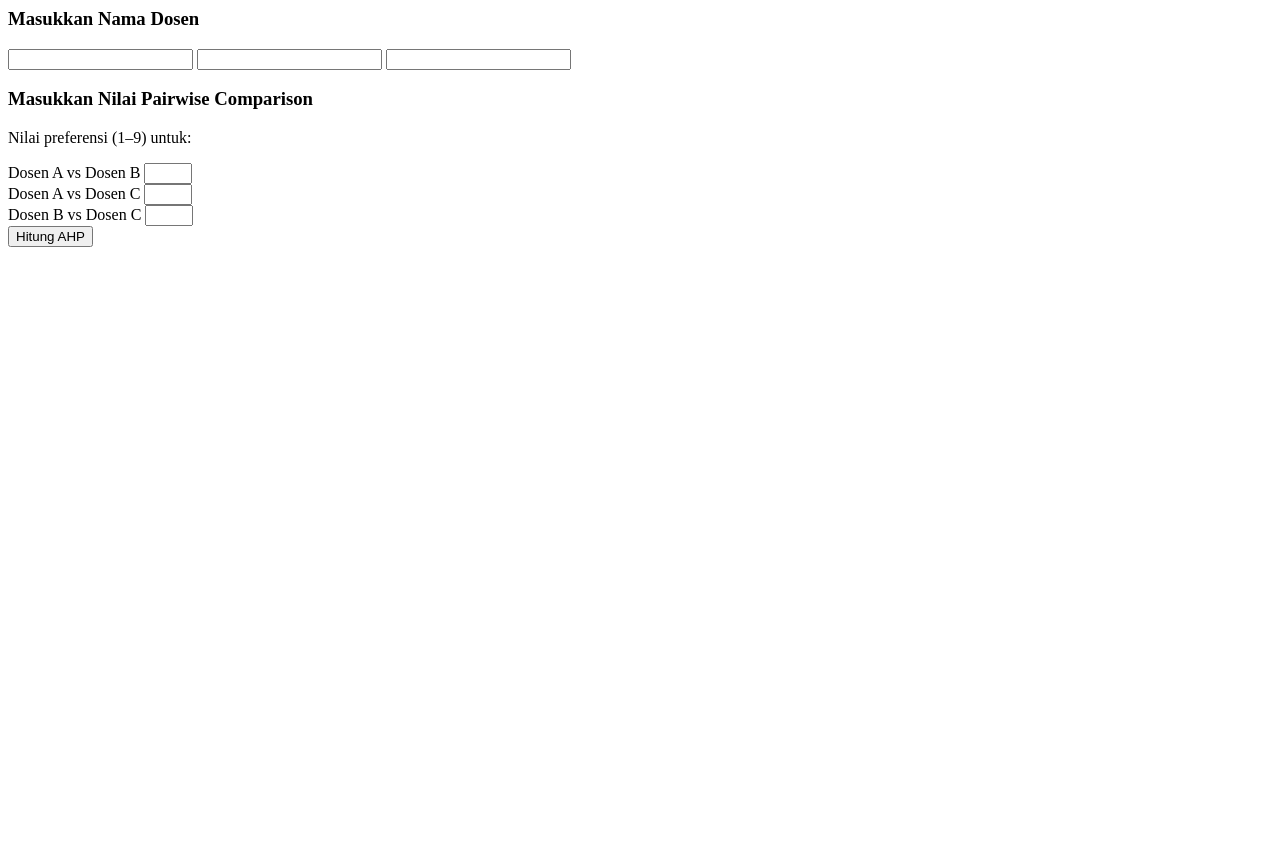
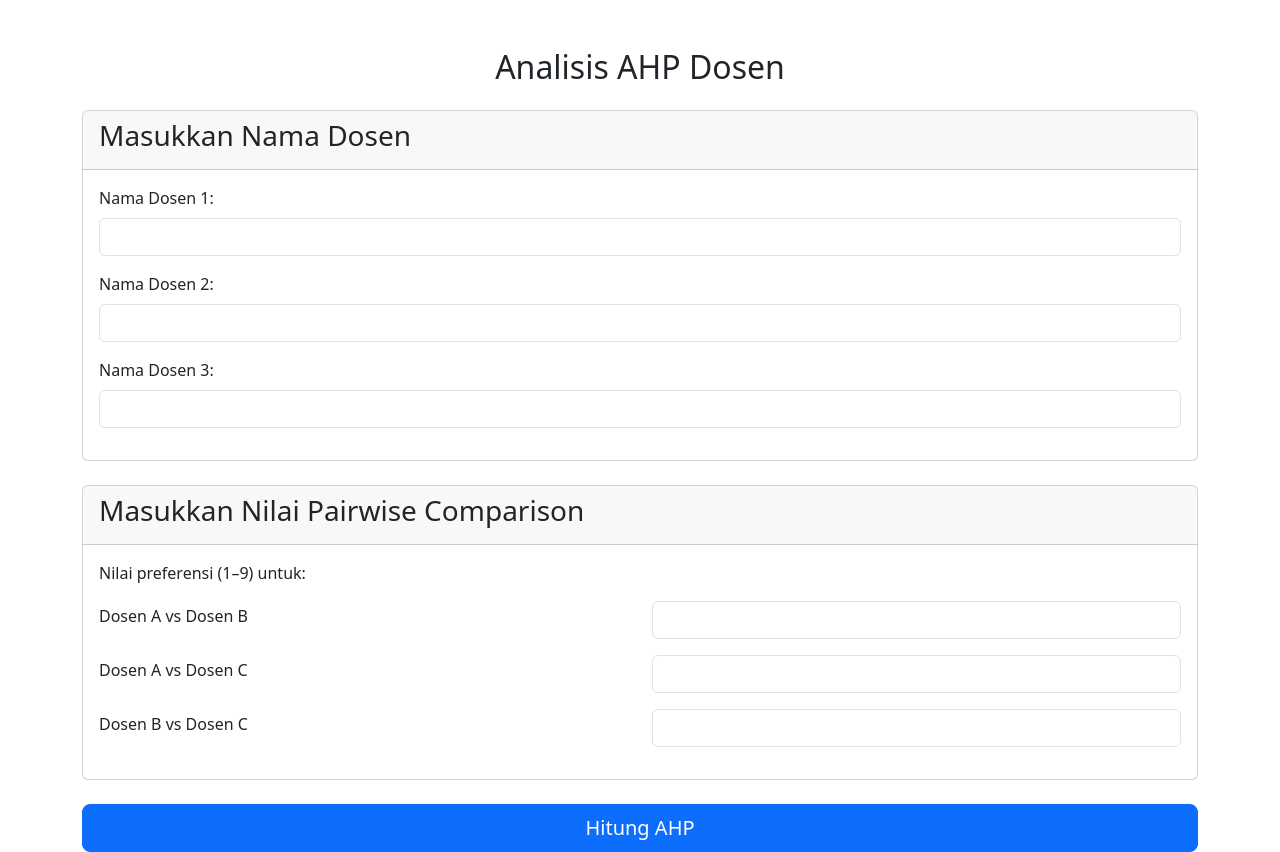
Before and after one commit to rinzler69-wastaken/spk-dosen-ahp2, a Flask app: page / in a window 1280 px wide. Before the commit the page ends 247 px from the top, so only its background shows below. Run offline with Flask 3, Linux system fonts and the light colour scheme.

Commit message:
bootstrapized index.html

```diff
--- a/templates/index.html
+++ b/templates/index.html
@@ -1,19 +1,76 @@
-<form method="post" action="/hasil">
-  <h3>Masukkan Nama Dosen</h3>
-  <input type="text" name="nama[]" required>
-  <input type="text" name="nama[]" required>
-  <input type="text" name="nama[]" required>
+<!DOCTYPE html>
+<html lang="en">
+<head>
+    <meta charset="UTF-8">
+    <meta name="viewport" content="width=device-width, initial-scale=1.0">
+    <title>AHP Dosen</title>
+    <link href="https://cdn.jsdelivr.net/npm/bootstrap@5.3.0-alpha1/dist/css/bootstrap.min.css" rel="stylesheet">
+</head>
+<body>
+    <div class="container mt-5">
+        <h2 class="mb-4 text-center">Analisis AHP Dosen</h2>
+        <form method="post" action="/hasil">
+            <div class="card mb-4">
+                <div class="card-header">
+                    <h3>Masukkan Nama Dosen</h3>
+                </div>
+                <div class="card-body">
+                    <div class="mb-3">
+                        <label for="nama1" class="form-label">Nama Dosen 1:</label>
+                        <input type="text" class="form-control" id="nama1" name="nama[]" required>
+                    </div>
+                    <div class="mb-3">
+                        <label for="nama2" class="form-label">Nama Dosen 2:</label>
+                        <input type="text" class="form-control" id="nama2" name="nama[]" required>
+                    </div>
+                    <div class="mb-3">
+                        <label for="nama3" class="form-label">Nama Dosen 3:</label>
+                        <input type="text" class="form-control" id="nama3" name="nama[]" required>
+                    </div>
+                </div>
+            </div>
 
-  <h3>Masukkan Nilai Pairwise Comparison</h3>
-  <p>Nilai preferensi (1–9) untuk:</p>
-  <label>{{ nama[0] }} vs {{ nama[1] }}</label>
-  <input type="number" name="m_01" min="1" max="9" required><br>
+            <div class="card">
+                <div class="card-header">
+                    <h3>Masukkan Nilai Pairwise Comparison</h3>
+                </div>
+                <div class="card-body">
+                    <p class="card-text">Nilai preferensi (1–9) untuk:</p>
+                    <div class="row mb-3 align-items-center">
+                        <div class="col-md-6">
+                            <label for="m_01" class="form-label">{{ nama[0] | default('Dosen 1') }} vs {{ nama[1] | default('Dosen 2') }}</label>
+                        </div>
+                        <div class="col-md-6">
+                            <input type="number" class="form-control" id="m_01" name="m_01" min="1" max="9" required>
+                        </div>
+                    </div>
 
-  <label>{{ nama[0] }} vs {{ nama[2] }}</label>
-  <input type="number" name="m_02" min="1" max="9" required><br>
+                    <div class="row mb-3 align-items-center">
+                        <div class="col-md-6">
+                            <label for="m_02" class="form-label">{{ nama[0] | default('Dosen 1') }} vs {{ nama[2] | default('Dosen 3') }}</label>
+                        </div>
+                        <div class="col-md-6">
+                            <input type="number" class="form-control" id="m_02" name="m_02" min="1" max="9" required>
+                        </div>
+                    </div>
 
-  <label>{{ nama[1] }} vs {{ nama[2] }}</label>
-  <input type="number" name="m_12" min="1" max="9" required><br>
+                    <div class="row mb-3 align-items-center">
+                        <div class="col-md-6">
+                            <label for="m_12" class="form-label">{{ nama[1] | default('Dosen 2') }} vs {{ nama[2] | default('Dosen 3') }}</label>
+                        </div>
+                        <div class="col-md-6">
+                            <input type="number" class="form-control" id="m_12" name="m_12" min="1" max="9" required>
+                        </div>
+                    </div>
+                </div>
+            </div>
 
-  <button type="submit">Hitung AHP</button>
-</form>
+            <div class="mt-4 d-grid">
+                <button type="submit" class="btn btn-primary btn-lg">Hitung AHP</button>
+            </div>
+        </form>
+    </div>
+
+    <script src="https://cdn.jsdelivr.net/npm/bootstrap@5.3.0-alpha1/dist/js/bootstrap.bundle.min.js"></script>
+</body>
+</html>
```
